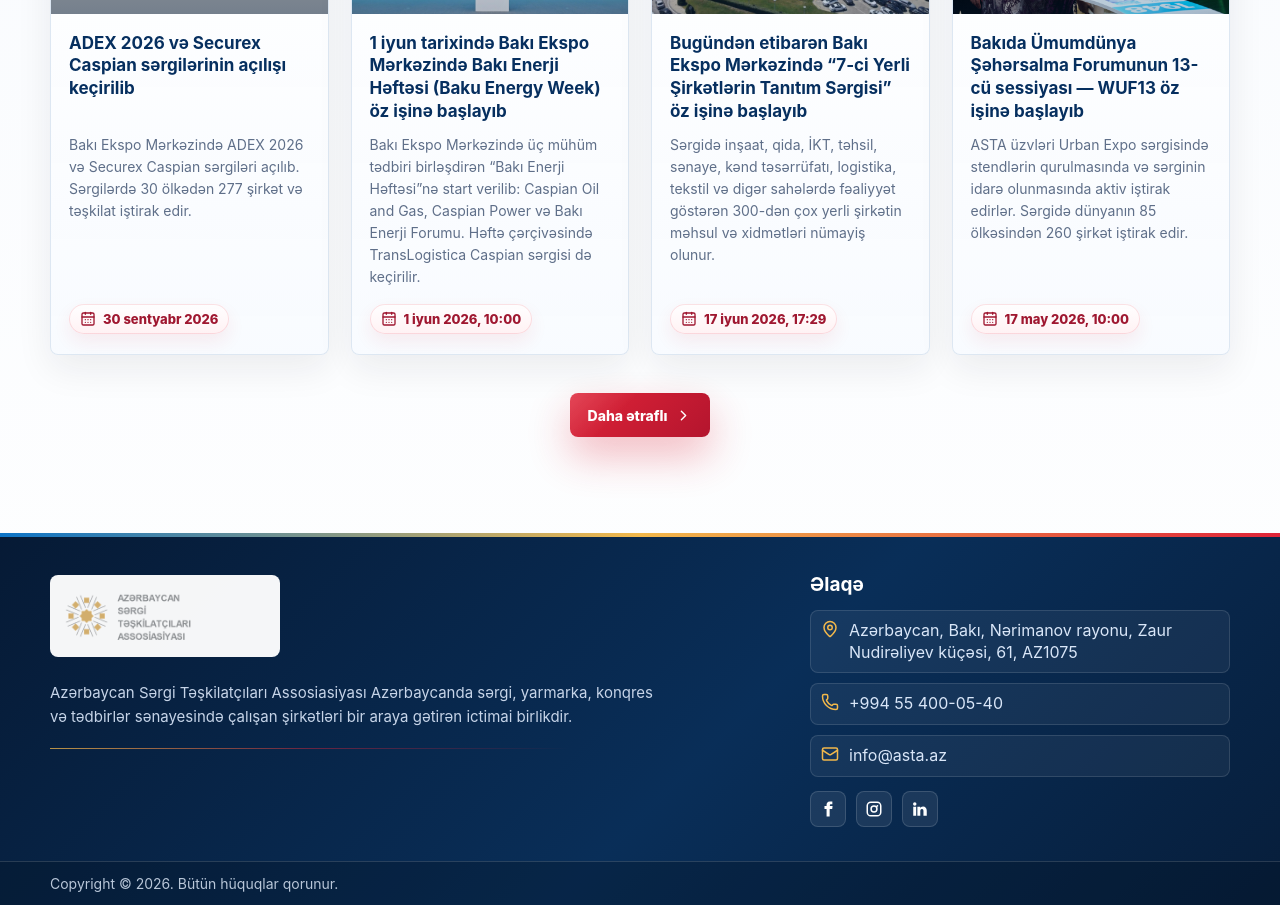
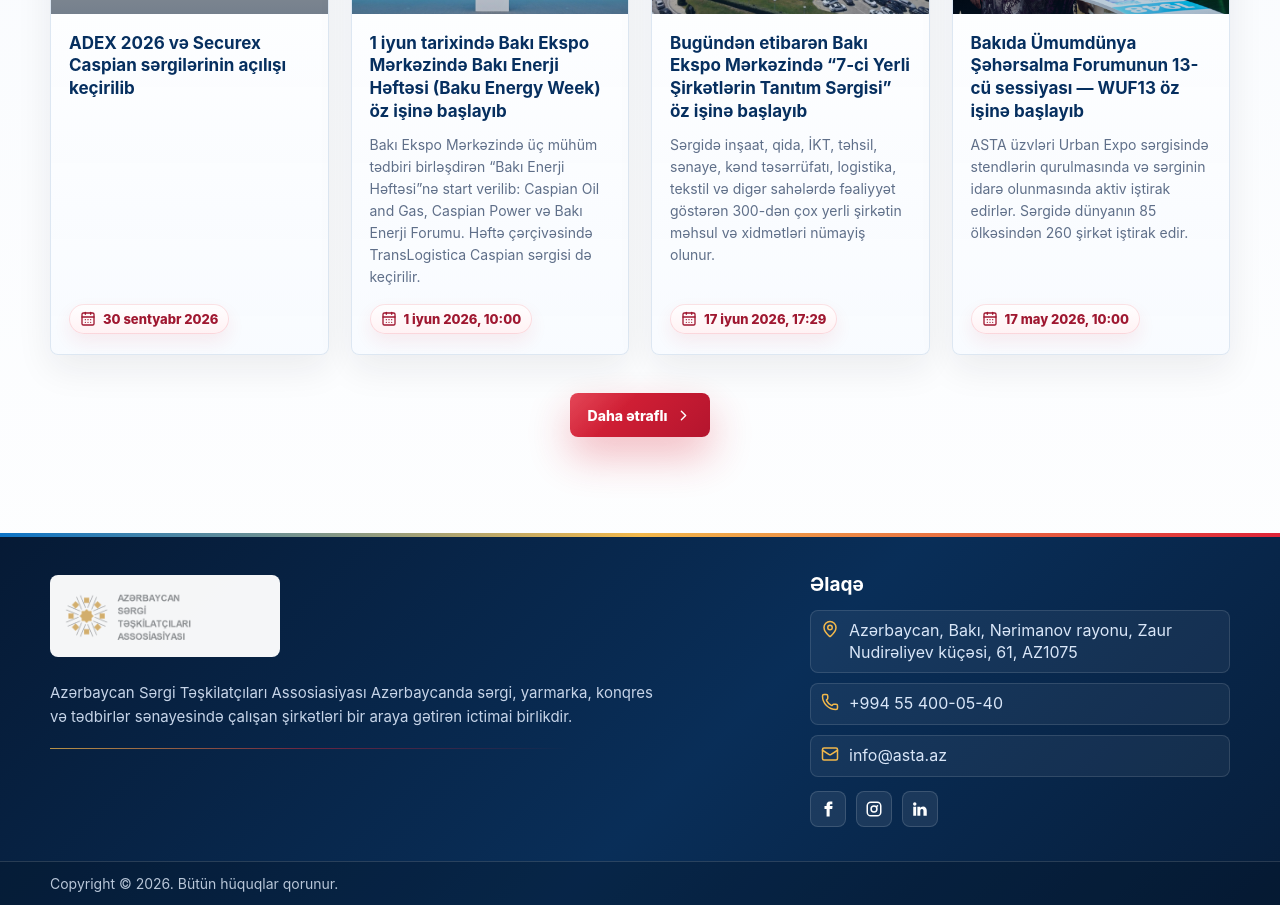
Before and after one commit to oryx1214/react-asta, a React (Vite) app: page / in a window 1280 px wide. Shown: the part 2440-3345 px from the top of the page. Built offline with nearby package versions, Linux system fonts and the light colour scheme; grey boxes are pictures that could not be loaded.

Commit message:
Remove generated ADEX news excerpts

```diff
--- a/src/components/UI/Cards.jsx
+++ b/src/components/UI/Cards.jsx
@@ -64,7 +64,7 @@
       </a>
       <div className="news-body">
         <h3><a href={href}>{item.title}</a></h3>
-        <p>{item.excerpt}</p>
+        {item.excerpt && <p>{item.excerpt}</p>}
         <span><CalendarDays size={16} /> {item.date}</span>
       </div>
     </article>
--- a/src/data/i18n.js
+++ b/src/data/i18n.js
@@ -261,7 +261,7 @@
 
 const newsCopy = {
   az: [
-    ['ADEX 2026 və Securex Caspian sərgilərinin açılışı keçirilib', 'Bakı Ekspo Mərkəzində ADEX 2026 və Securex Caspian sərgiləri açılıb. Sərgilərdə 30 ölkədən 277 şirkət və təşkilat iştirak edir.'],
+    ['ADEX 2026 və Securex Caspian sərgilərinin açılışı keçirilib', ''],
     ['1 iyun tarixində Bakı Ekspo Mərkəzində Bakı Enerji Həftəsi (Baku Energy Week) öz işinə başlayıb', 'Bakı Ekspo Mərkəzində üç mühüm tədbiri birləşdirən “Bakı Enerji Həftəsi”nə start verilib: Caspian Oil and Gas, Caspian Power və Bakı Enerji Forumu. Həftə çərçivəsində TransLogistica Caspian sərgisi də keçirilir.'],
     ['Bugündən etibarən Bakı Ekspo Mərkəzində “7-ci Yerli Şirkətlərin Tanıtım Sərgisi” öz işinə başlayıb', 'Sərgidə inşaat, qida, İKT, təhsil, sənaye, kənd təsərrüfatı, logistika, tekstil və digər sahələrdə fəaliyyət göstərən 300-dən çox yerli şirkətin məhsul və xidmətləri nümayiş olunur.'],
     ['Bakıda Ümumdünya Şəhərsalma Forumunun 13-cü sessiyası — WUF13 öz işinə başlayıb', 'ASTA üzvləri Urban Expo sərgisində stendlərin qurulmasında və sərginin idarə olunmasında aktiv iştirak edirlər. Sərgidə dünyanın 85 ölkəsindən 260 şirkət iştirak edir.'],
@@ -274,7 +274,7 @@
     ['ASTA UFI tərəfindən sərgi auditi aparmaq hüququnu alıb', 'Assosiasiya Azərbaycanda sərgi statistikalarının auditini aparmaq hüququ əldə edib.'],
   ],
   en: [
-    ['ADEX 2026 and Securex Caspian exhibitions opened', 'ADEX 2026 and Securex Caspian exhibitions have opened at the Baku Expo Center, with 277 companies and organisations from 30 countries participating.'],
+    ['ADEX 2026 and Securex Caspian exhibitions opened', ''],
     ['On June 1, Baku Expo Center hosted the opening of Baku Energy Week', 'Baku Energy Week opened at Baku Expo Center, bringing together Caspian Oil and Gas, Caspian Power and the Baku Energy Forum. TransLogistica Caspian is also being held within the framework of the week.'],
     ['The 7th Local Companies Promotion Exhibition has officially opened today at the Baku Expo Center', 'More than 300 local companies operating in construction, food production, ICT, education, industry, agriculture, logistics, textiles and other fields are presenting their products and services.'],
     ['The 13th session of the World Urban Forum — WUF13 has officially started in Baku', 'ASTA members are actively involved in the construction of exhibition stands and in the management of Urban Expo, which brings together 260 companies from 85 countries.'],
@@ -287,7 +287,7 @@
     ['ASTA received the right from UFI to conduct exhibition audits', 'The association obtained the right to audit exhibition statistics in Azerbaijan.'],
   ],
   ru: [
-    ['Открылись выставки ADEX 2026 и Securex Caspian', 'В Баку Экспо Центре открылись выставки ADEX 2026 и Securex Caspian. В них принимают участие 277 компаний и организаций из 30 стран.'],
+    ['Открылись выставки ADEX 2026 и Securex Caspian', ''],
     ['1 июня в Баку Экспо Центре стартовала Бакинская энергетическая неделя', 'В Баку Экспо Центре стартовала Baku Energy Week, объединившая Caspian Oil and Gas, Caspian Power и Бакинский энергетический форум. В рамках недели также проходит выставка TransLogistica Caspian.'],
     ['Сегодня в Баку Экспо Центре начала работу 7-я Выставка продвижения местных компаний', 'На выставке представлены продукция и услуги более 300 местных компаний из сфер строительства, пищевой промышленности, ИКТ, образования, промышленности, сельского хозяйства, логистики, текстиля и других направлений.'],
     ['В Баку начала работу 13-я сессия Всемирного форума городов — WUF13', 'Члены ASTA активно участвуют в строительстве выставочных стендов и управлении Urban Expo, где представлены 260 компаний из 85 стран мира.'],
--- a/src/pages/News/NewsDetailPage.jsx
+++ b/src/pages/News/NewsDetailPage.jsx
@@ -17,7 +17,7 @@
         <article className="article-page">
           <img src={asset(item.image)} alt={item.title} />
           <p className="article-date"><CalendarDays size={17} /> {item.date}</p>
-          <p>{item.excerpt}</p>
+          {item.excerpt && <p>{item.excerpt}</p>}
           {body.map((paragraph, index) => (
             <p key={`${item.slug}-paragraph-${index}`}>{paragraph}</p>
           ))}
```
